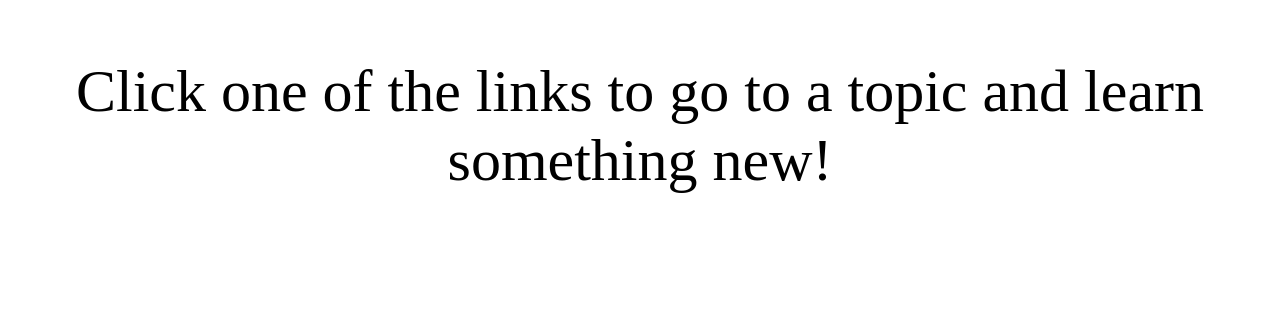
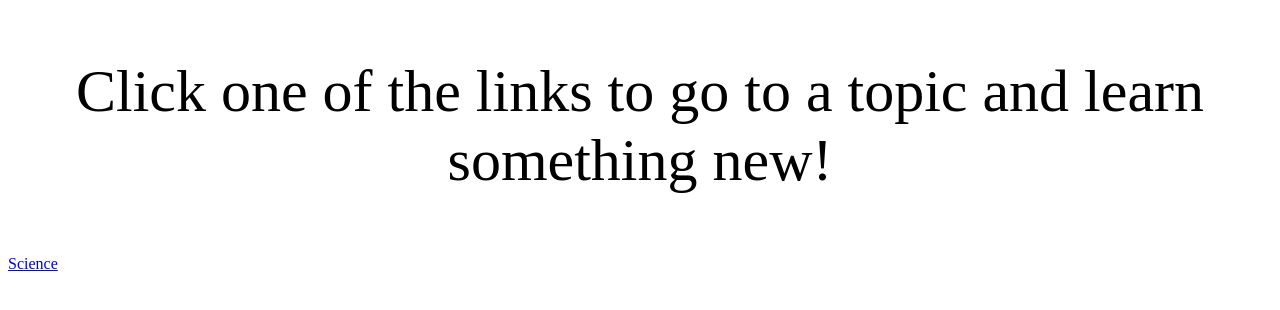
Before and after one commit to nikoskalnis/inquiry, a plain HTML site: page index.html in a window 1280 px wide. Shown: the part 102-412 px from the top of the page. Drawn offline with Linux system fonts and the light colour scheme.

Commit message:
Update index.html

```diff
--- a/index.html
+++ b/index.html
@@ -14,6 +14,8 @@
       Links For Learning
     </div>
     <p class="text"/>Click one of the links to go to a topic and learn something new!</p>
-    <a style=: href="
+    <a href="https://nikoskalnis.github.io/science.com/"/>
+      Science
+    </a>
   </body>
 </html>
```
